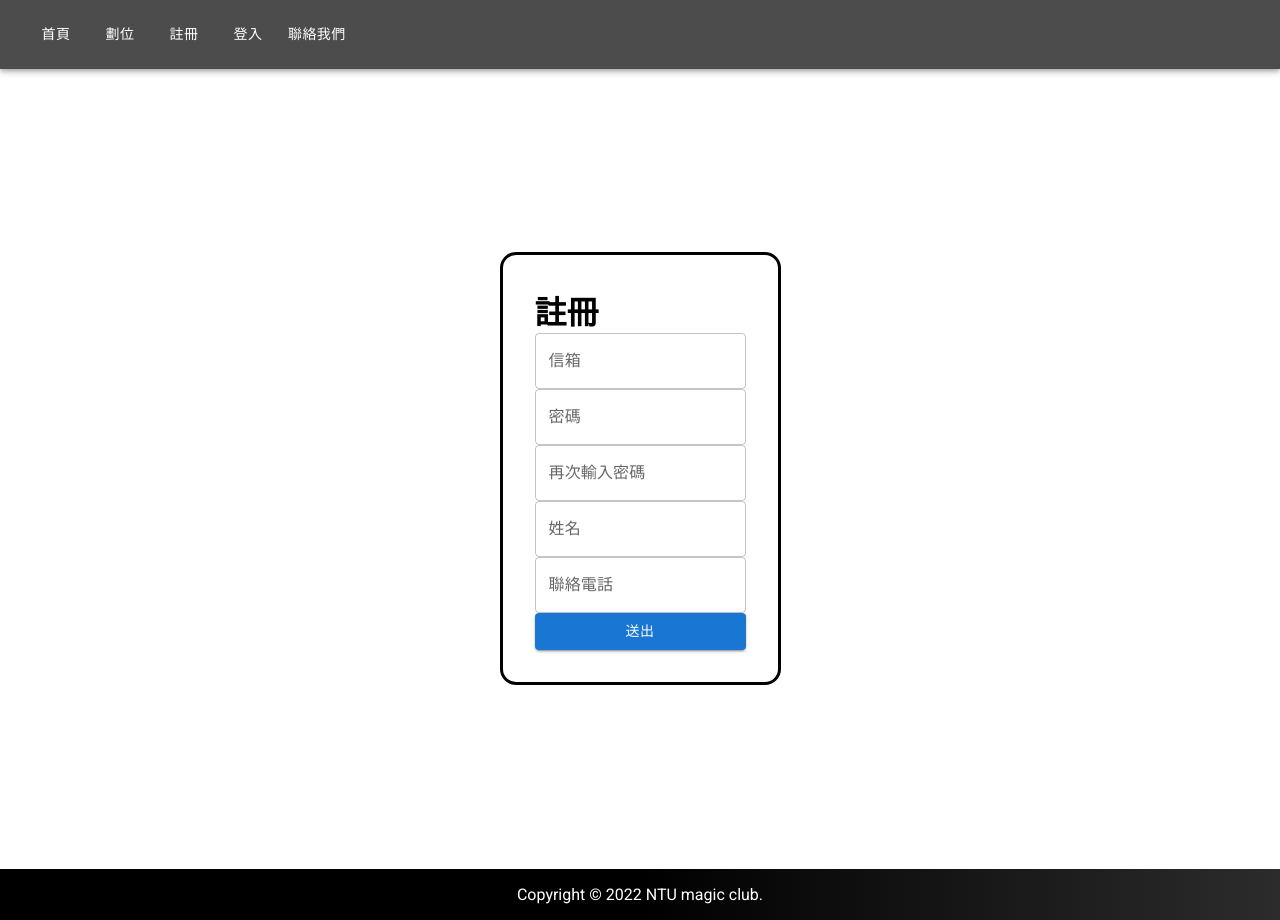
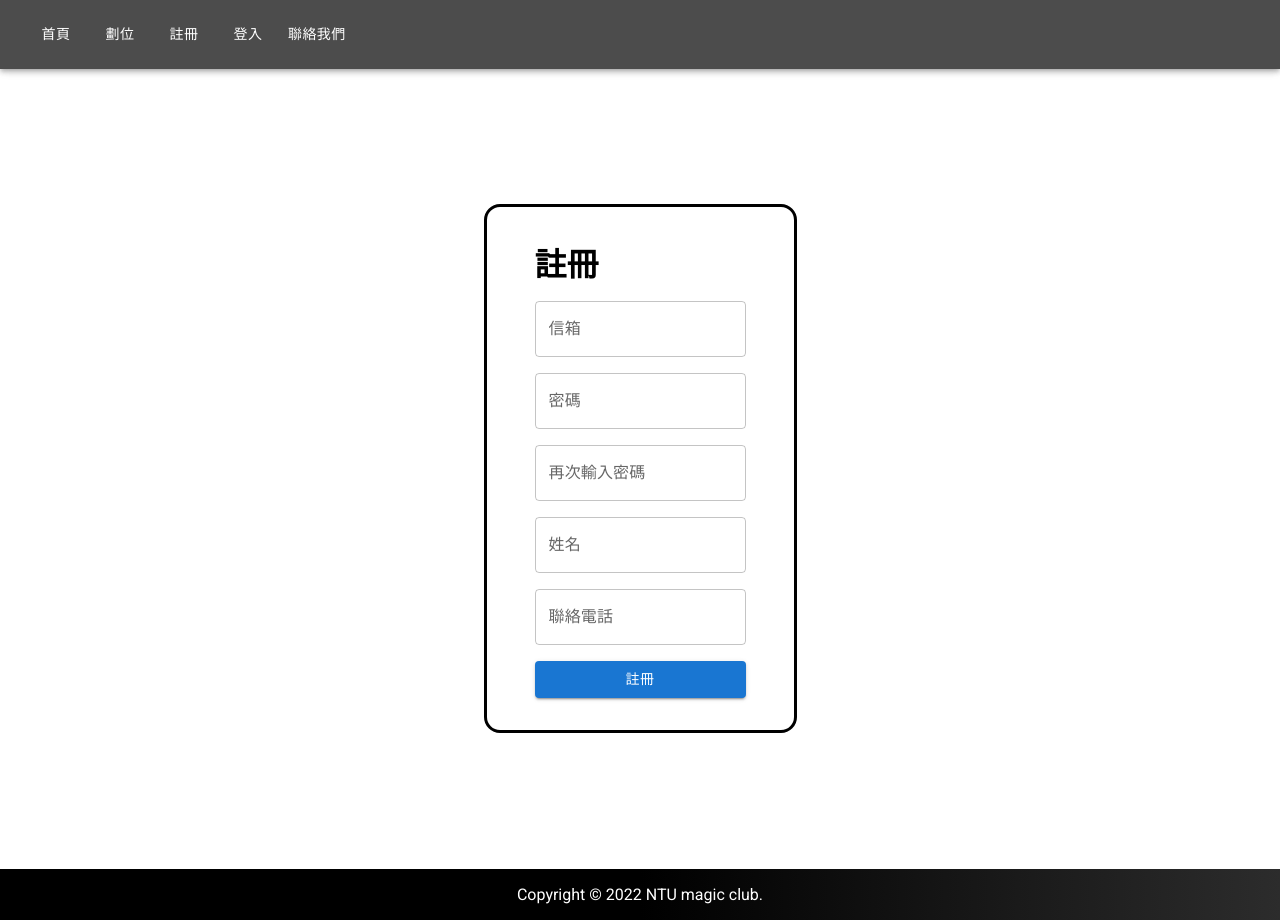
Before and after one commit to xieyou0608/ntumagic, a React (Create React App) app: page /register in a window 1280 px wide. Built offline with nearby package versions, Linux system fonts and the light colour scheme; no server answers.

Commit message:
[Feat] 調整註冊登入style

```diff
--- a/src/components/Login.js
+++ b/src/components/Login.js
@@ -49,7 +49,7 @@ const Login = ({ setCurrentUser }) => {
           flexDirection: "column",
           borderStyle: "solid",
           borderRadius: "1rem",
-          padding: "2rem",
+          padding: "2rem 3rem",
           // backgroundColor: "gray",
         }}
       >
@@ -60,16 +60,18 @@ const Login = ({ setCurrentUser }) => {
           type="email"
           label="Email"
           variant="outlined"
+          sx={{ marginTop: 2 }}
         />
         <TextField
           onChange={handleChangePassword}
           type="password"
           label="Password"
           variant="outlined"
+          sx={{ marginTop: 2 }}
         />
 
-        <Button onClick={handleLogin} variant="contained">
-          送出
+        <Button onClick={handleLogin} variant="contained" sx={{ marginTop: 2 }}>
+          登入
         </Button>
       </Box>
     </Box>
--- a/src/components/Register.js
+++ b/src/components/Register.js
@@ -6,6 +6,7 @@ import Box from "@mui/material/Box";
 import TextField from "@mui/material/TextField";
 import Button from "@mui/material/Button";
 import Alert from "@mui/material/Alert";
+import { Typography } from "@mui/material";
 
 const Register = () => {
   let [email, setEmail] = useState("");
@@ -61,45 +62,53 @@ const Register = () => {
           flexDirection: "column",
           borderStyle: "solid",
           borderRadius: "1rem",
-          padding: "2rem",
+          padding: "2rem 3rem",
           // backgroundColor: "gray",
         }}
       >
         <h1>註冊</h1>
         {errorMessage && <Alert severity="warning">{errorMessage}</Alert>}
-
         <TextField
           onChange={handleChangeEmail}
           type="email"
           label="信箱"
           variant="outlined"
+          sx={{ marginTop: 2 }}
         />
         <TextField
           onChange={handleChangePassword}
           type="password"
           label="密碼"
           variant="outlined"
+          sx={{ marginTop: 2 }}
         />
         <TextField
           onChange={handleChangeConfirmPwd}
           type="password"
           label="再次輸入密碼"
           variant="outlined"
+          sx={{ marginTop: 2 }}
         />
         <TextField
           onChange={handleChangeUsername}
           type="text"
           label="姓名"
           variant="outlined"
+          sx={{ marginTop: 2 }}
         />
         <TextField
           onChange={handleChangePhone}
           type="text"
           label="聯絡電話"
           variant="outlined"
+          sx={{ marginTop: 2 }}
         />
-        <Button onClick={handleRegister} variant="contained">
-          送出
+        <Button
+          onClick={handleRegister}
+          variant="contained"
+          sx={{ marginTop: 2 }}
+        >
+          註冊
         </Button>
       </Box>
     </Box>
--- a/src/pages/GuidePage.js
+++ b/src/pages/GuidePage.js
@@ -7,17 +7,19 @@ const GuidePage = () => {
     <div className="guidepage">
       <h1>劃位說明</h1>
       <h3>劃位開放時間:</h3>
-      <p>校內售票: 5/21(六) 20:00 (以ntu mail註冊之帳號可於此階段進行劃位)</p>
+      <p>以ntu mail註冊之帳號可於校內售票階段先行劃位</p>
+      <p>校內售票: 5/21(六) 20:00</p>
       <p>校外售票: 5/22(日) 20:00</p>
       <h2>Step 1</h2>
       <p>
         請先使用信箱
         <Link to="/register" style={{ color: "blue" }} target="_blank">
-          <i class="fa-solid fa-link">註冊帳號</i>
+          {/* <i class="fa-solid fa-link">註冊帳號</i> */}
+          註冊帳號
         </Link>
         ，並
         <Link to="/login" style={{ color: "blue" }} target="_blank">
-          <i class="fa-solid fa-link">登入系統</i>
+          登入系統
         </Link>
       </p>
       <h2>Step 2</h2>
@@ -25,7 +27,7 @@ const GuidePage = () => {
       <p class="AorB">
         A.　若您只需劃一個位子，請直接於售票開放時間至
         <Link to="/booking" style={{ color: "blue" }} target="_blank">
-          <i class="fa-solid fa-link">劃位頁面</i>
+          劃位頁面
         </Link>
         進行劃位
       </p>
--- a/src/pages/LoginPage.js
+++ b/src/pages/LoginPage.js
@@ -2,7 +2,7 @@ import React from "react";
 import { Routes, Route, Link } from "react-router-dom";
 import Login from "../components/Login";
 import Register from "../components/Register";
-import { Alert } from "@mui/material";
+import { Box, Alert } from "@mui/material";
 
 const LoginPage = ({ currentUser, setCurrentUser }) => {
   return (
@@ -14,7 +14,23 @@ const LoginPage = ({ currentUser, setCurrentUser }) => {
         justifyContent: "center",
       }}
     >
-      {currentUser && <Alert severity="warning">您以登入成功</Alert>}
+      {currentUser && (
+        <Box
+          sx={{
+            display: "flex",
+            justifyContent: "center",
+          }}
+        >
+          <Box
+            sx={{
+              display: "flex",
+              flexDirection: "column",
+            }}
+          >
+            <Alert severity="warning">您以登入成功</Alert>
+          </Box>
+        </Box>
+      )}
       {!currentUser && <Login setCurrentUser={setCurrentUser} />}
     </div>
   );
--- a/src/pages/RegisterPage.js
+++ b/src/pages/RegisterPage.js
@@ -1,7 +1,7 @@
 import React from "react";
 import { Routes, Route, Link } from "react-router-dom";
 import Register from "../components/Register";
-import { Alert } from "@mui/material";
+import { Box, Alert } from "@mui/material";
 
 const RegisterPage = ({ currentUser }) => {
   return (
@@ -13,7 +13,24 @@ const RegisterPage = ({ currentUser }) => {
         justifyContent: "center",
       }}
     >
-      {currentUser && <Alert severity="warning">您以登入成功</Alert>}
+      {currentUser && (
+        <Box
+          sx={{
+            display: "flex",
+            justifyContent: "center",
+          }}
+        >
+          <Box
+            sx={{
+              display: "flex",
+              flexDirection: "column",
+            }}
+          >
+            <Alert severity="warning">您以登入成功</Alert>
+          </Box>
+        </Box>
+      )}
+
       {!currentUser && <Register />}
     </div>
   );
```
